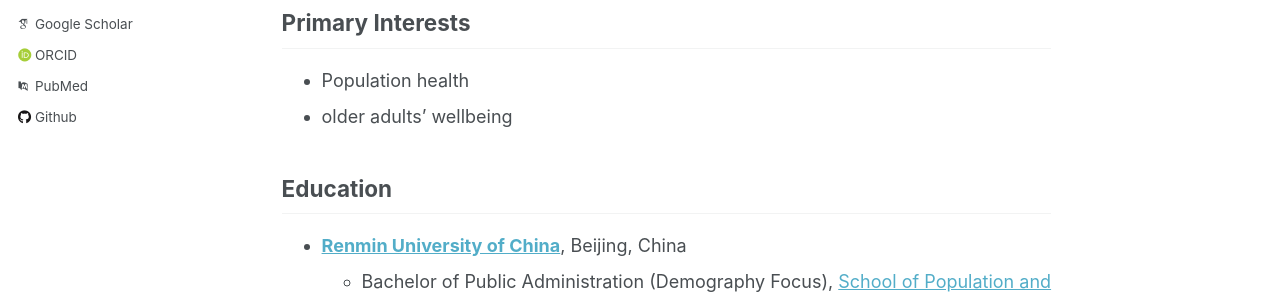
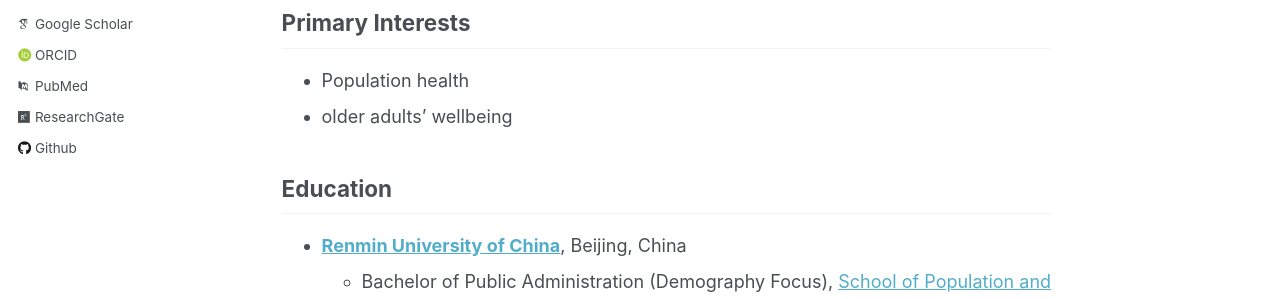
Before and after one commit to dianqi-yuan/dianqi-yuan.github.io, a Jekyll site: the page built from _pages/about.md, in a window 1280 px wide. Shown: the part 341-640 px from the top of the page. Built offline with Jekyll 4.4.1, drawn with Linux system fonts in a browser that asks for light colours; some web fonts are replaced.

Commit message:
Update _config.yml

```diff
--- a/_config.yml
+++ b/_config.yml
@@ -21,7 +21,7 @@ repository               : "academicpages/academicpages.github.io"
 #               Additional customization can be done by editing /_includes/author-profile.html
 author:
   # Biographic information
-  avatar           : "Pro.png"
+  avatar           : "hua.png"
   name             : "Dianqi Yuan"
   pronouns         : # example: "she/her"
   bio              : "Phd student in "
@@ -37,7 +37,7 @@ author:
   orcid            : "https://orcid.org/0009-0008-4207-3060"
   semantic         : # URL
   pubmed           : "https://pubmed.ncbi.nlm.nih.gov/?term=dianqi+yuan"
-  researchgate     : # URL
+  researchgate     : "https://www.researchgate.net/profile/Dianqi-Yuan/publications"
 
   # Repositories and software development
   bitbucket        : # Username - Update with your username on the site
```
